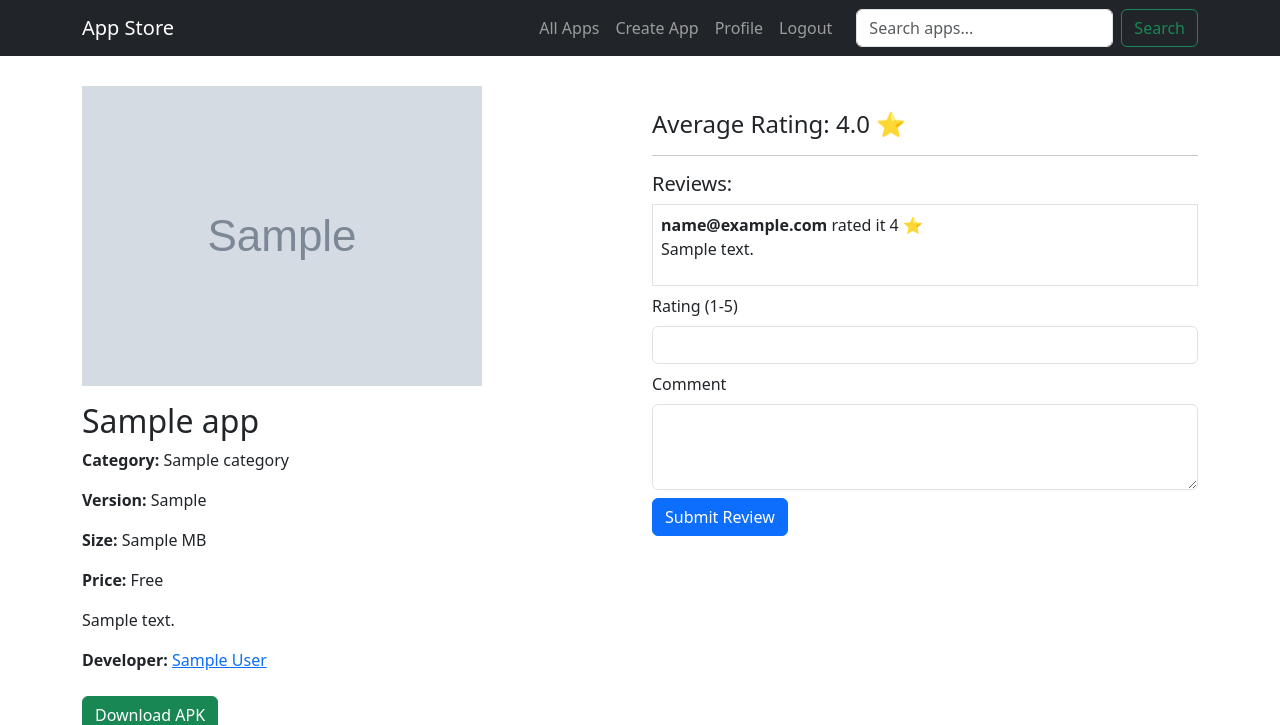
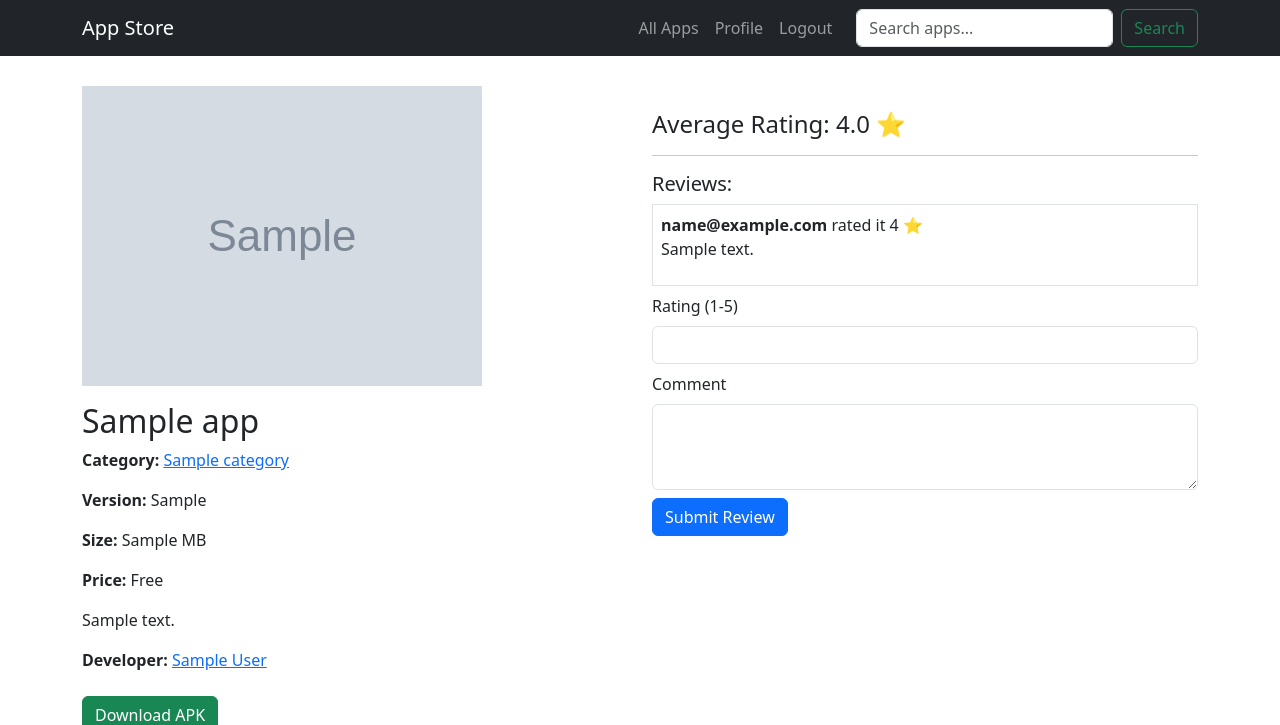
Before and after one commit to turdal1hasanboyev/Google-Play-Store, a Django app: page /apps/1/ in a window 1280 px wide. Shown: the top 725 px of the page. Run offline with Django 5.2, Linux system fonts and the light colour scheme; a user stored in the database is signed in; tables that the repository leaves empty hold one stand-in row (values such as "Sample post"); grey boxes marked "Sample" are stand-in pictures; some libraries are stand-ins or nearby versions.

Commit message:
`Removed app creation, update, and deletion views and templates, updated app detail and search templates to include category links`

```diff
--- a/apps/app/urls.py
+++ b/apps/app/urls.py
@@ -7,10 +7,7 @@ urlpatterns = [
     path('', views.home_page, name='home_page'),
 
     path('apps/', views.app_list, name='app_list'),
-    path('apps/create/', views.app_create, name='app_create'),
     path('apps/<int:pk>/', views.app_detail, name='app_detail'),
-    path('apps/<int:pk>/update/', views.app_update, name='app_update'),
-    path('apps/<int:pk>/delete/', views.app_delete, name='app_delete'),
 
     path('category/<int:pk>/apps/', views.category_apps, name='category_apps'),
 
--- a/apps/app/views.py
+++ b/apps/app/views.py
@@ -10,7 +10,6 @@ from django.contrib.auth.decorators import login_required
 
 from .models import App
 from apps.review.models import Review
-from apps.category.models import Category
 from apps.user.models import CustomUser
 
 
@@ -38,82 +37,6 @@ def app_detail(request, pk):
     }
 
     return render(request, 'app_detail.html', context)
-
-
-@login_required
-def app_create(request):
-    if request.method == 'POST':
-        title = request.POST.get('title')
-        description = request.POST.get('description')
-        category_id = request.POST.get('category')
-        category = Category.objects.get(id=category_id)
-        logo = request.FILES.get('logo')
-        apk_file = request.FILES.get('apk_file')
-        version = request.POST.get('version')
-        size = request.POST.get('size')
-        is_free = bool(request.POST.get('is_free'))
-        price = request.POST.get('price') or 0
-
-        App.objects.create(
-            developer=request.user,
-            title=title,
-            description=description,
-            category=category,
-            logo=logo,
-            apk_file=apk_file,
-            version=version,
-            size=size,
-            is_free=is_free,
-            price=price
-        )
-
-        messages.success(request, 'App created successfully')
-        return redirect('app_list')
-
-    categories = Category.objects.filter(is_active=True)
-
-    return render(request, 'app_form.html', {'categories': categories})
-
-
-@login_required
-def app_update(request, pk):
-    app = App.objects.get(id=pk)
-    if app.developer != request.user:
-        return redirect('app_list')
-
-    if request.method == 'POST':
-        app.title = request.POST.get('title')
-        app.description = request.POST.get('description')
-        app.category_id = request.POST.get('category')
-        if request.FILES.get('logo'):
-            app.logo = request.FILES.get('logo')
-        if request.FILES.get('apk_file'):
-            app.apk_file = request.FILES.get('apk_file')
-        app.version = request.POST.get('version')
-        app.size = request.POST.get('size')
-        app.is_free = bool(request.POST.get('is_free'))
-        app.price = request.POST.get('price') or 0
-        app.save()
-
-        messages.success(request, 'App updated successfully')
-        return redirect('app_detail', pk=app.id)
-
-    categories = Category.objects.filter(is_active=True)
-
-    return render(request, 'app_form.html', {'app': app, 'categories': categories})
-
-
-@login_required
-def app_delete(request, pk):
-    app = App.objects.get(id=pk)
-
-    if app.developer == request.user:
-        app.delete()
-        messages.success(request, 'App deleted successfully')
-    else:
-        messages.error(request, 'You are not the developer of this app')
-
-    return redirect('app_list')
 
 
 def category_apps(request, pk):
--- a/templates/app_detail.html
+++ b/templates/app_detail.html
@@ -10,7 +10,7 @@
     <div class="col-md-6">
         <img src="{{ app.logo.url }}" class="img-fluid mb-3" alt="{{ app.title }}">
         <h2>{{ app.title }}</h2>
-        <p><strong>Category:</strong> {{ app.category.name }}</p>
+        <p><strong>Category:</strong> <a href="{% url 'category_apps' app.category.id %}">{{ app.category.name }}</a></p>
         <p><strong>Version:</strong> {{ app.version }}</p>
         <p><strong>Size:</strong> {{ app.size }} MB</p>
         <p><strong>Price:</strong> {% if app.is_free %}Free{% else %}$ {{ app.price }}{% endif %}</p>
--- a/templates/app_search.html
+++ b/templates/app_search.html
@@ -14,7 +14,7 @@
             <img src="{{ app.logo.url }}" class="card-img-top" alt="{{ app.title }}">
             <div class="card-body">
                 <h5 class="card-title">{{ app.title }}</h5>
-                <p class="card-text">{{ app.description|truncatewords:15 }}</p>
+                <p class="card-text">{{ app.description|safe|truncatewords:15 }}</p>
                 <a href="{% url 'app_detail' app.id %}" class="btn btn-primary">View Details</a>
             </div>
         </div>
--- a/templates/base.html
+++ b/templates/base.html
@@ -34,9 +34,6 @@
                         <a class="nav-link" href="{% url 'app_list' %}">All Apps</a>
                     </li>
                     {% if request.user.is_authenticated %}
-                    <li class="nav-item">
-                        <a class="nav-link" href="{% url 'app_create' %}">Create App</a>
-                    </li>
                     <li class="nav-item">
                         <a class="nav-link" href="{% url 'user_profile' request.user.id %}">Profile</a>
                     </li>
--- a/templates/category_app_list.html
+++ b/templates/category_app_list.html
@@ -14,7 +14,7 @@
             <img src="{{ app.logo.url }}" class="card-img-top" alt="{{ app.title }}">
             <div class="card-body">
                 <h5 class="card-title">{{ app.title }}</h5>
-                <p class="card-text">{{ app.description|truncatewords:15 }}</p>
+                <p class="card-text">{{ app.description|safe|truncatewords:15 }}</p>
                 <a href="{% url 'app_detail' app.id %}" class="btn btn-primary">View Details</a>
             </div>
         </div>
```
Also changed, not shown: templates/app_form.html (deleted, +0 -59 lines).
